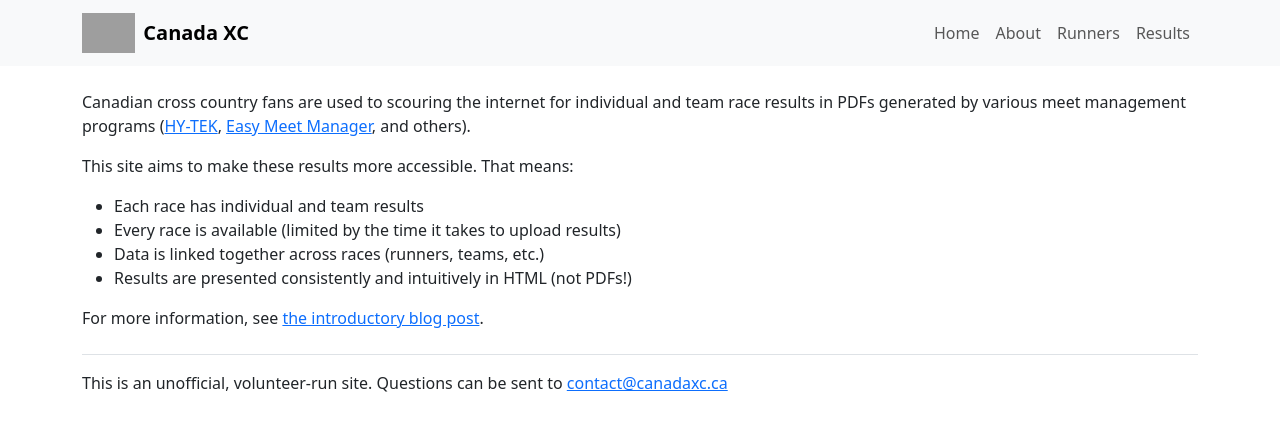
After one commit to jhthompson/canada-xc, a Django app: page /about/ in a window 1280 px wide. The commit adds this page. Shown: the top 431 px of the page. Run offline with Django 5.2, Linux system fonts and the light colour scheme; some libraries are stand-ins or nearby versions; grey boxes are pictures that could not be loaded.

Commit message:
Add an about page

```diff
--- /dev/null
+++ b/racing/templates/racing/about.html
@@ -0,0 +1,24 @@
+{% extends "base.html" %}
+
+{% block content %}
+
+<p>
+    Canadian cross country fans are used to scouring the internet for individual and team race results in PDFs generated by various meet management programs (<a href="https://hytek.active.com/">HY-TEK</a>, <a href="https://www.goeasyware.com/">Easy Meet Manager</a>, and others).
+</p>
+
+<p>
+    This site aims to make these results more accessible. That means:
+</p>
+
+<ul>
+    <li>Each race has individual and team results</li>
+    <li>Every race is available (limited by the time it takes to upload results)</li>
+    <li>Data is linked together across races (runners, teams, etc.)</li>
+    <li>Results are presented consistently and intuitively in HTML (not PDFs!)</li>
+</ul>
+
+<p>
+    For more information, see <a href="https://jhthompson.ca/posts/canada-xc/">the introductory blog post</a>.
+</p>
+
+{% endblock content %}
--- a/racing/urls.py
+++ b/racing/urls.py
@@ -1,7 +1,7 @@
 from django.urls import path, register_converter
 
 from racing.converters import ConferenceConverter, RaceConverter, YearConverter
-from racing.views import index, meet, race, results, roster, runner, runners
+from racing.views import about, index, meet, race, results, roster, runner, runners
 
 register_converter(ConferenceConverter, "conference")
 register_converter(YearConverter, "year")
@@ -9,6 +9,8 @@ register_converter(RaceConverter, "race_info")
 
 urlpatterns = [
     path("", index, name="index"),
+    # about
+    path("about/", about, name="about"),
     # results
     path("results/", results, name="results"),
     path("results/<int:year>/<slug:slug>/", meet, name="meet"),
--- a/racing/views.py
+++ b/racing/views.py
@@ -24,6 +24,9 @@ def index(request, conference_short_name=None):
             "upcoming_meets": upcoming_meets,
         },
     )
+
+def about(request):
+    return render(request, "racing/about.html")
 
 
 def meet(request, year: int, slug: str):
--- a/templates/base.html
+++ b/templates/base.html
@@ -26,6 +26,9 @@
                         <a class="nav-link" href="{% url 'index' %}">Home</a>
                     </li>
                     <li class="nav-item">
+                        <a class="nav-link" href="{% url 'about' %}">About</a>
+                    </li>
+                    <li class="nav-item">
                         <a class="nav-link" href="{% url 'runners' %}">Runners</a>
                     </li>
                     <li class="nav-item">
@@ -36,9 +39,6 @@
                     </li> {% endcomment %}
                     {% comment %} TODO: <li class="nav-item">
                         <a class="nav-link" href="{% url 'ranking' %}">Rankings</a>
-                    </li> {% endcomment %}
-                    {% comment %} TODO: <li class="nav-item">
-                        <a class="nav-link" href="{% url 'about' %}">About</a>
                     </li> {% endcomment %}
                 </ul>
             </div>
```
